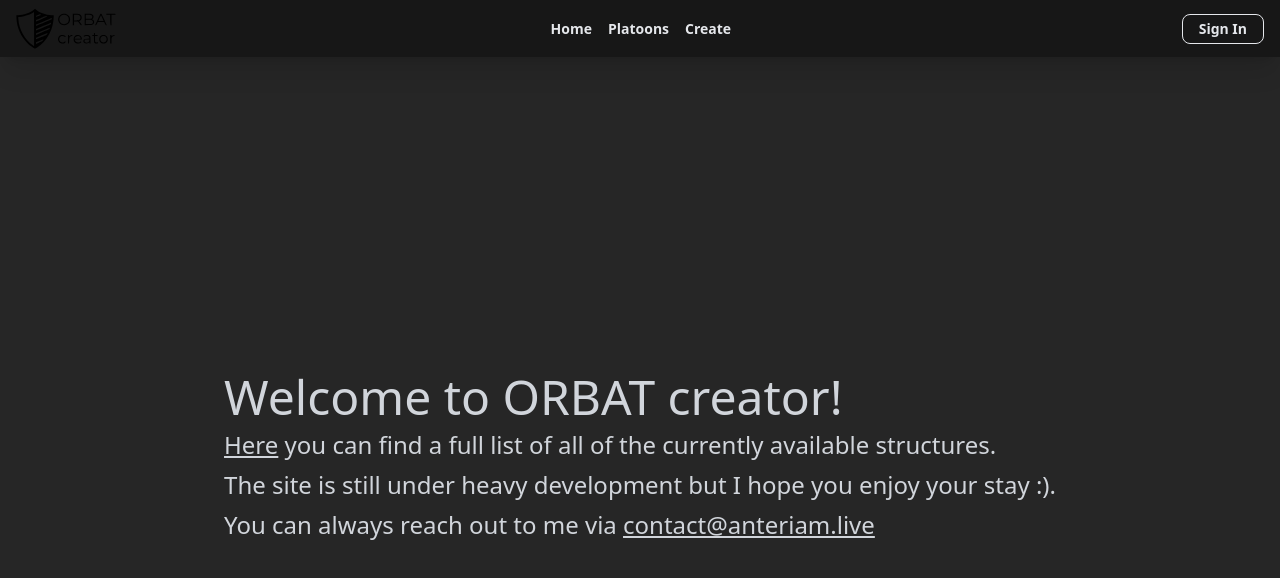
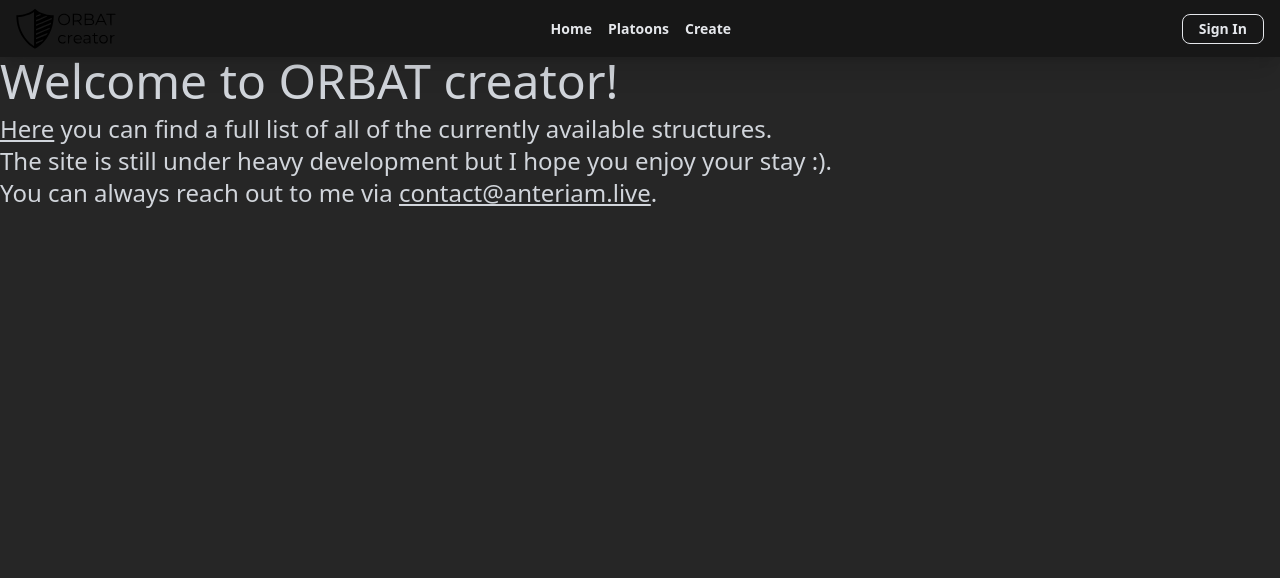
Before and after one commit to anthonybartczak/nextjs-orbat-frontend, a Next.js app: page / in a window 1280 px wide. Shown: the top 578 px of the page. Built offline with nearby package versions, Linux system fonts and the light colour scheme; no server answers.

Commit message:
Fixed item keys for the platoon details view

```diff
--- a/src/components/PlatoonStructure.tsx
+++ b/src/components/PlatoonStructure.tsx
@@ -16,7 +16,7 @@ export default function PlatoonStructure({ platoon }:any) {
 						unit.type == "team" ?
 						(
 							[...Array(unit.count)].map(() => (
-							unit.units.map((unit: any) => (
+							unit.units.map((unit: any, index: any) => (
 							<li className='flex font-light pl-6 hover:text-white transition ease-linear duration-100' key={index}>
 								<svg className='mt-1 mr-2 w-6 h-6' xmlns="http://www.w3.org/2000/svg" viewBox="0 0 24 24"><path fill="currentColor" d="M12 12q-1.65 0-2.825-1.175T8 8q0-1.65 1.175-2.825T12 4q1.65 0 2.825 1.175T16 8q0 1.65-1.175 2.825T12 12Zm-8 8v-2.8q0-.85.438-1.563T5.6 14.55q1.55-.775 3.15-1.163T12 13q1.65 0 3.25.388t3.15 1.162q.725.375 1.163 1.088T20 17.2V20H4Z"/></svg>
 								<span className='text-xl'>{unit.name}</span>
--- a/src/pages/create/index.jsx
+++ b/src/pages/create/index.jsx
@@ -42,7 +42,6 @@ const PlatoonCreator = ({initialValues}) => {
     const platoonBranch = typeof document !== 'undefined' && (document.getElementById("platoonBranchInput"));
 
     const onFormSubmit = async (data) => {
-        //localStorage.removeItem(FORM_DATA_KEY);
 
         const userId = session?.user.id;
         const startYear = platoonStartYear?.value;
@@ -66,7 +65,15 @@ const PlatoonCreator = ({initialValues}) => {
         const headers = { 'Authorization': 'Bearer ' + session?.access };
 
         const res = await axios.post(process.env.NEXT_PUBLIC_API_SITE + '/api/create/', payload, { headers })
-            .then(response => console.log(response));
+            .then(response => {
+                console.log(response);
+                if (response.status == 201) {
+                    alert("Platoon created successfully!");
+                    localStorage.removeItem(FORM_DATA_KEY);
+                }
+            });
+
+        //
     }
 
     usePersistForm({ value: getValues(), localStorageKey: FORM_DATA_KEY });
--- a/src/pages/index.tsx
+++ b/src/pages/index.tsx
@@ -8,15 +8,19 @@ const inter = Inter({ subsets: ['latin'] })
 export default function Home() {
   return (
     <>
+    <div className='h-screen'>
       <Navbar />
-      <main className='flex align-middle h-screen'>
-        <div className='flex flex-col m-auto text-gray-300 gap-y-2'>
+      <main className='flex align-middle h-max'>
+        <div className='flex flex-col text-gray-300 gap-y-2'>
           <h1 className='text-5xl'>Welcome to ORBAT creator!</h1>
-          <p className='text-2xl'><Link className="underline" href={'/platoons'}>Here</Link> you can find a full list of all of the currently available structures.</p>
-          <p className='text-2xl'>The site is still under heavy development but I hope you enjoy your stay :).</p>
-          <p className='text-2xl'>You can always reach out to me via <a className='underline' href="mailto:contact@anteriam.live">contact@anteriam.live</a></p>
+          <div className='text-2xl text-justify'>
+            <p><Link className="underline" href={'/platoons'}>Here</Link> you can find a full list of all of the currently available structures.</p>
+            <p>The site is still under heavy development but I hope you enjoy your stay :).</p>
+            <p>You can always reach out to me via <a className='underline' href="mailto:contact@anteriam.live">contact@anteriam.live</a>.</p>
+          </div>
         </div>
       </main>
+      </div>
     </>
   )
 }
```
